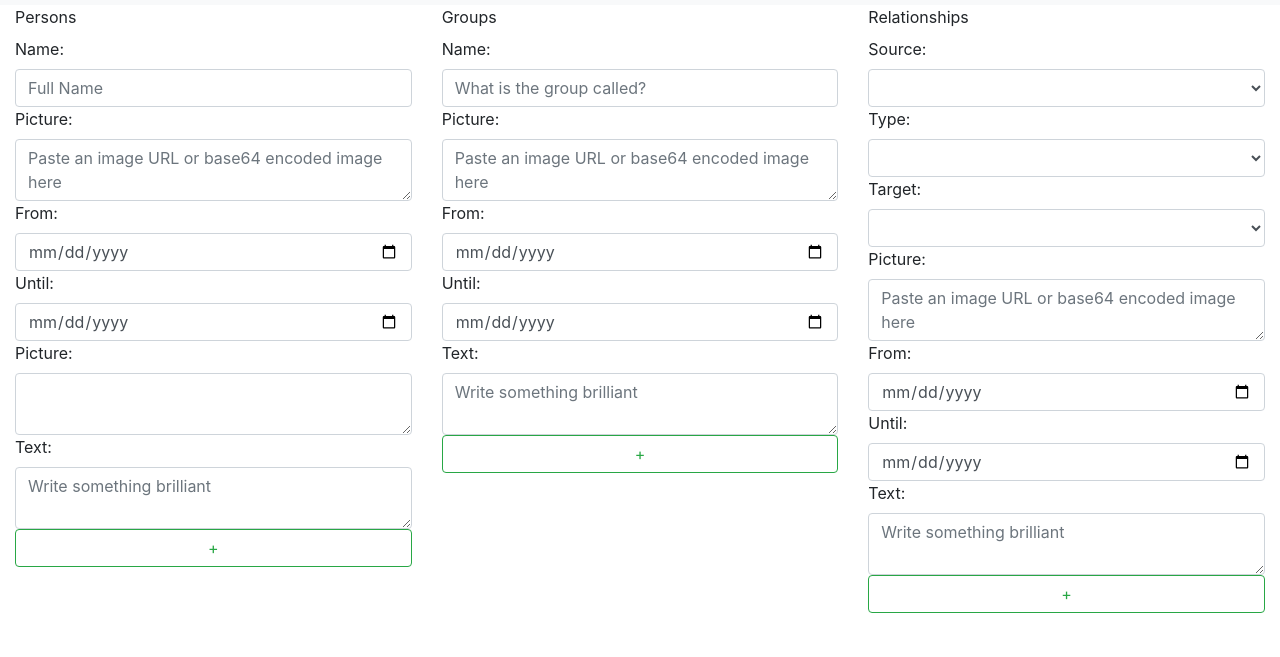
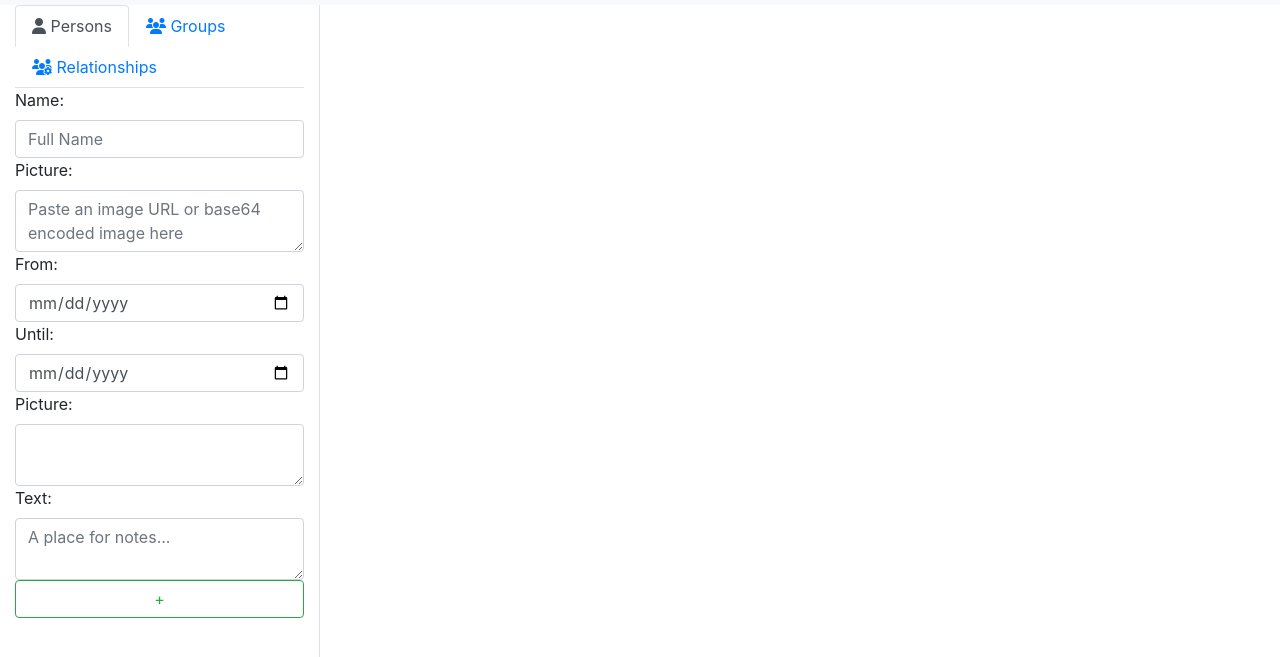
Before and after one commit to thwee-alchemist/test.joshuamoore.dev, a website: page protected/index.html in a window 1280 px wide. Shown: the part 51-708 px from the top of the page. Drawn offline with Linux system fonts and the light colour scheme.

Commit message:
FontAwesome included

```diff
--- a/index.js
+++ b/index.js
@@ -22,10 +22,12 @@ var connection = mysql.createConnection({
 });
 
 passport.serializeUser(function(user, done) {
+  console.log('serializing', user)
   done(null, user);
 });
 
 passport.deserializeUser(function(user, done) {
+  console.log('deserializing', user)
   done(null, user);
 });
 
@@ -36,7 +38,7 @@ passport.use(
     callbackURL: "https://test.joshuamoore.dev/auth/google"
   },
   function(accessToken, refreshToken, profile, cb){
-    console.log({googleId: profile});
+    console.log({googleId: profile.displayName});
     return cb(null, {googleId: profile.id});
   }
 ));
--- a/protected/index.html
+++ b/protected/index.html
@@ -16,19 +16,43 @@
     <nav class="navbar navbar-expand-lg navbar-light bg-light">
       <a class="navbar-brand" href="#">leudla.net</a>
     </nav>
-    <div class="container-fluid wrapper">
+    <div class="container-fluid">
       <div class="row">
-        <div class="col-md-4">
-          <label>Persons</label><br>
+        <div class="col-md-3 border-right h-100">
+
+          <!-- Nav Tabs-->
+          <ul class="nav nav-tabs" id="edit-tab" role="tablist">
+            <li class="nav-item">
+              <a class="nav-link active" href="#edit-persons" id="persons-tab" data-toggle="tab" role="tab" aria-controls="edit-persons" aria-selected="true">
+                <i class="fas fa-user"></i>
+                Persons
+              </a>
+            </li>
+            <li class="nav-item">
+              <a class="nav-link" href="#edit-groups" id="groups-tab" data-toggle="tab" role="tab" aria-controls="edit-groups" aria-selected="false">
+                <i class="fas fa-users"></i>
+                Groups
+              </a>
+            </li>
+            <li class="nav-item">
+              <a class="nav-link" href="#edit-relationships" id="relationships-tab" data-toggle="tab" role="tab" aria-controls="edit-relationships" aria-selected="false">
+                <i class="fas fa-users-cog"></i>
+                Relationships
+              </a>
+            </li>
+
+          </ul>
+
+          <div class="tab-content">
+            <div class="tab-pane active" id="edit-persons" role="tabpanel" aria-labelledby="persons-tab">
               <editable-list
                 model="persons"
                 fields="personFields"
-            item-to-string="entityToString"
+                item-to-string="entityToString">
               </editable-list>
             </div>
 
-        <div class="col-md-4">
-          <label>Groups</label><br>
+            <div class="tab-pane" id="edit-groups" role="tabpanel" aria-labelledby="groups-tab">
               <editable-list
                 model="groups"
                 fields="groupFields"
@@ -36,8 +60,7 @@
               </editable-list>
             </div>
 
-        <div class="col-md-4">
-          <label>Relationships</label><br>
+            <div class="tab-pane" id="edit-relationships" role="tabpanel" aria-labelledby="relationships-tab">
               <editable-list
                 model="relationships"
                 fields="relationshipFields"
@@ -46,5 +69,7 @@
             </div>
           </div>
         </div>
+      </div>
+    </div>
   </body>
 </html>
--- a/protected/index.js
+++ b/protected/index.js
@@ -33,7 +33,7 @@ function TestCtrl($scope){
     {name: 'from', type: 'Date'},
     {name: 'until', type: 'Date'},
     {name: 'picture', type: 'Text'},
-    {name: 'text', type: 'Text', ph: "Write something brilliant"}
+    {name: 'text', type: 'Text', ph: "A place for notes..."}
   ];
 
   $scope.groupFields = [
@@ -41,7 +41,7 @@ function TestCtrl($scope){
     {name: 'picture', type: 'Text', ph: 'Paste an image URL or base64 encoded image here'},
     {name: 'from', type: 'Date'},
     {name: 'until', type: 'Date'},
-    {name: 'text', type: 'Text', ph: "Write something brilliant"}
+    {name: 'text', type: 'Text', ph: "A place for notes..."}
   ];
 
 
@@ -52,7 +52,7 @@ function TestCtrl($scope){
     {name: 'picture', type: 'Text', ph: 'Paste an image URL or base64 encoded image here'},
     {name: 'from', type: 'Date', ph: undefined},
     {name: 'until', type: 'Date', ph: undefined},
-    {name: 'text', type: 'Text', ph: "Write something brilliant"}
+    {name: 'text', type: 'Text', ph: "A place for notes..."}
   ];
 
 
```
Lines whose indentation alone changed are shown as unchanged.
